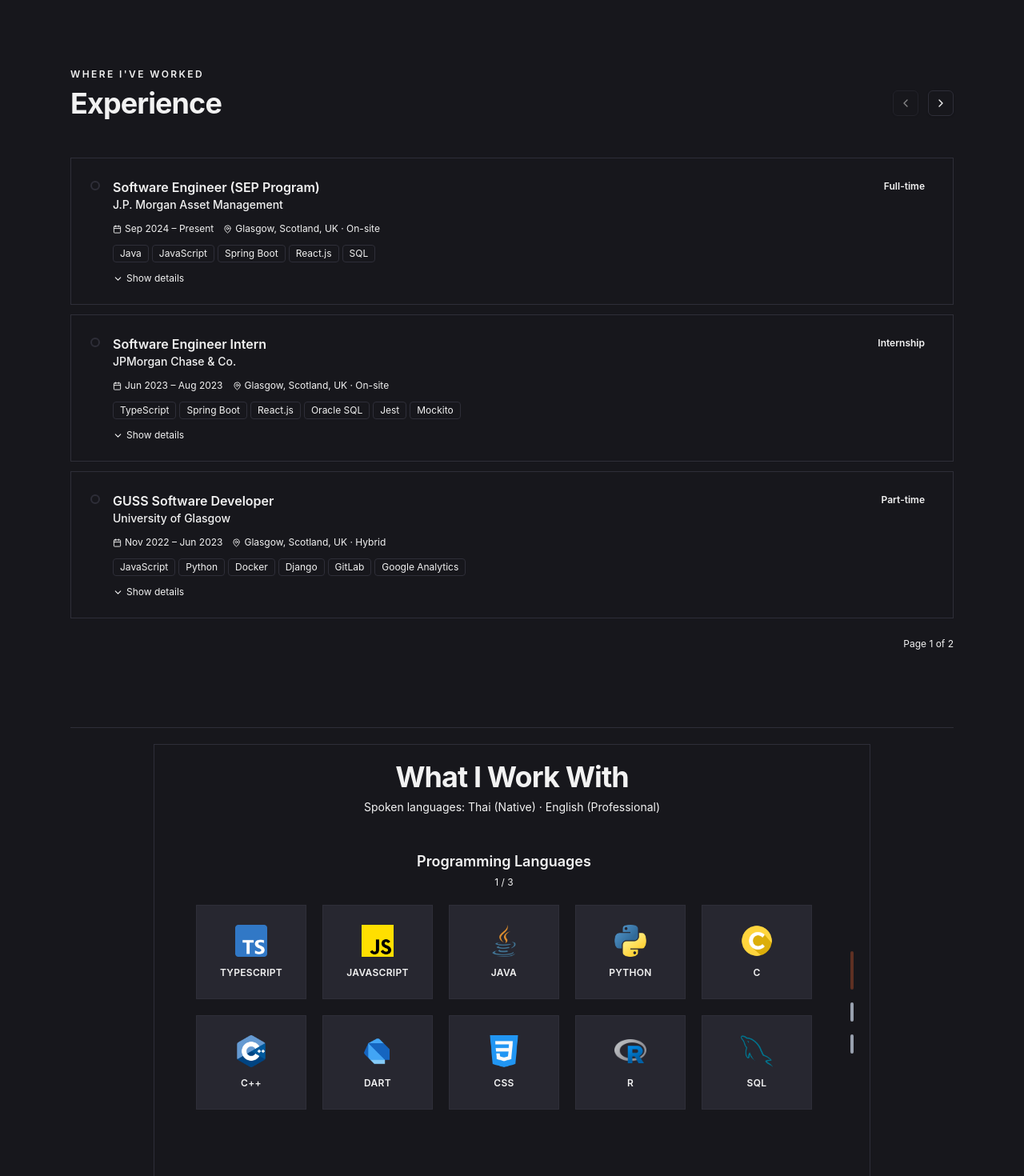
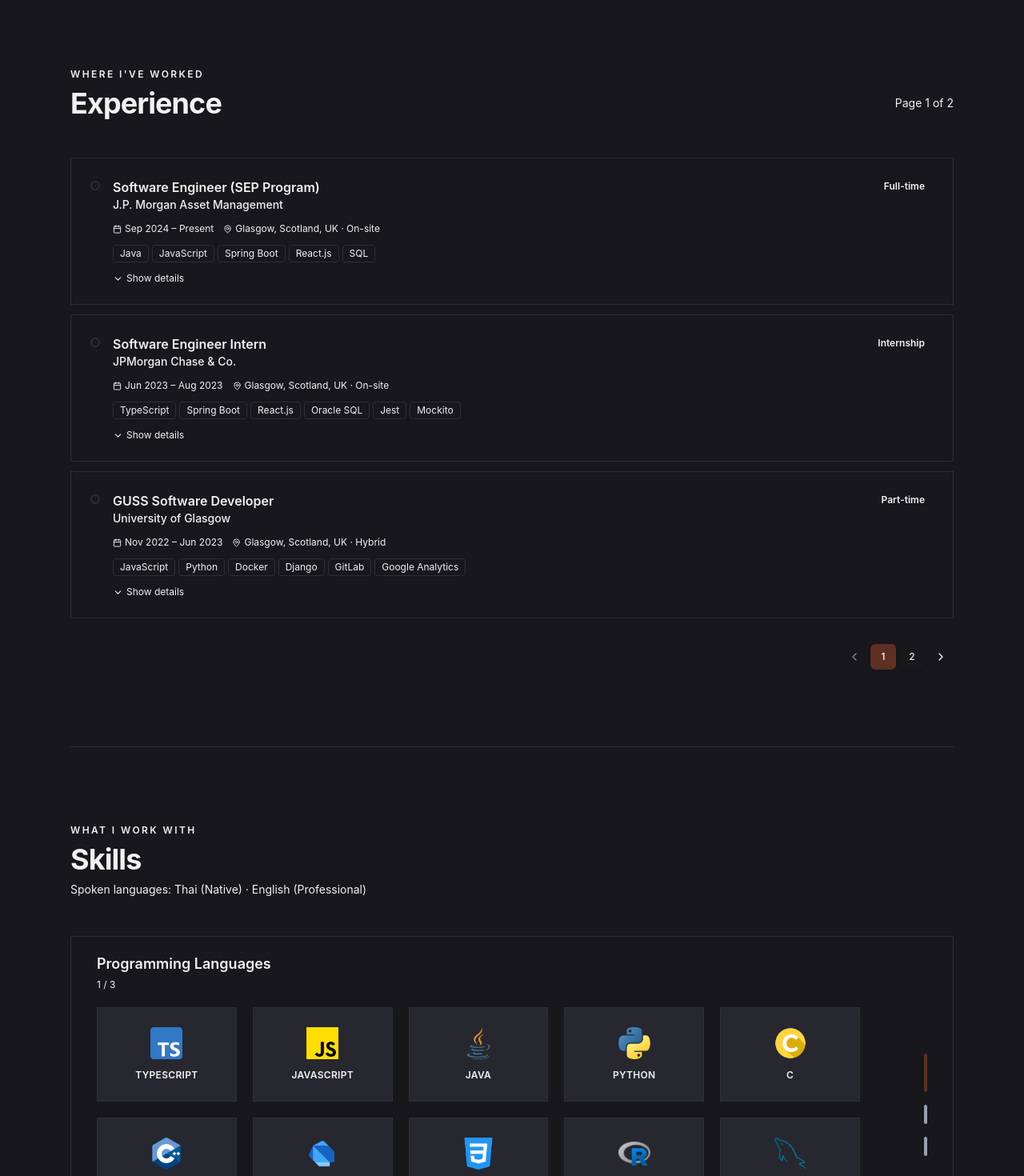
Before and after one commit to Boondirek-Kanjanapongporn/my-website2.0, a React (Vite) app: page / in a window 1280 px wide. Shown: the part 800-2270 px from the top of the page at 80% size. Built offline with nearby package versions, Linux system fonts and the light colour scheme.

Commit message:
add pagination to experiencesection and make skillsbox look better

```diff
--- a/src/components/ExperienceSection.tsx
+++ b/src/components/ExperienceSection.tsx
@@ -113,46 +113,14 @@
         Where I've worked
       </p>
 
-      {/* Header row with pagination */}
+      {/* Header row with page counter */}
       <div className="mb-12 flex items-center justify-between">
         <h2 className="text-3xl font-bold tracking-tight md:text-4xl">
           Experience
         </h2>
-        <div className="flex items-center gap-3">
-          {/* Page dots */}
-          <div className="flex gap-2">
-            {Array.from({ length: totalPages }).map((_, i) => (
-              <button
-                key={i}
-                onClick={() => goTo(i)}
-                className={`rounded-full transition-all duration-300 ${
-                  page === i
-                    ? "bg-foreground h-2 w-6"
-                    : "bg-muted-foreground/40 hover:bg-muted-foreground h-2 w-2"
-                }`}
-              />
-            ))}
-          </div>
-          {/* Prev / Next */}
-          <Button
-            variant="outline"
-            size="icon"
-            className="h-8 w-8"
-            onClick={() => goTo(page - 1)}
-            disabled={page === 0}
-          >
-            <ChevronLeft size={14} />
-          </Button>
-          <Button
-            variant="outline"
-            size="icon"
-            className="h-8 w-8"
-            onClick={() => goTo(page + 1)}
-            disabled={page === totalPages - 1}
-          >
-            <ChevronRight size={14} />
-          </Button>
-        </div>
+        <span className="text-muted-foreground text-sm">
+          Page {page + 1} of {totalPages}
+        </span>
       </div>
 
       {/* Cards */}
@@ -162,10 +130,43 @@
         ))}
       </div>
 
-      {/* Bottom page counter */}
-      <p className="text-muted-foreground mt-6 text-right text-xs">
-        Page {page + 1} of {totalPages}
-      </p>
+      {/* Bottom-right pagination */}
+      <div className="mt-8 flex items-center justify-end gap-1">
+        <Button
+          variant="ghost"
+          size="icon"
+          className="h-8 w-8"
+          onClick={() => goTo(page - 1)}
+          disabled={page === 0}
+        >
+          <ChevronLeft size={14} />
+        </Button>
+
+        {Array.from({ length: totalPages }).map((_, i) => (
+          <Button
+            key={i}
+            size="icon"
+            className={`h-8 w-8 text-xs transition-colors ${
+              page === i
+                ? "bg-[#5e3023] text-white hover:bg-[#4a2419]"
+                : "text-muted-foreground hover:text-foreground hover:bg-accent bg-transparent"
+            }`}
+            onClick={() => goTo(i)}
+          >
+            {i + 1}
+          </Button>
+        ))}
+
+        <Button
+          variant="ghost"
+          size="icon"
+          className="h-8 w-8"
+          onClick={() => goTo(page + 1)}
+          disabled={page === totalPages - 1}
+        >
+          <ChevronRight size={14} />
+        </Button>
+      </div>
     </section>
   );
 }
--- a/src/components/SkillsBox.tsx
+++ b/src/components/SkillsBox.tsx
@@ -85,7 +85,7 @@
       </div>
 
       {/* Right: vertical dash nav */}
-      <div className="flex flex-col items-center justify-center gap-4 py-2">
+      <div className="flex flex-col items-center justify-center gap-4 py-2 px-8">
         {skillGroups.map((_: SkillGroup, i: number) => (
           <button
             key={i}
--- a/src/pages/MainPage.tsx
+++ b/src/pages/MainPage.tsx
@@ -67,17 +67,17 @@
       <ExperienceSection />
 
       {/* ── SKILLS ── */}
-      <section
-        id="skills"
-        className="mb-6 flex flex-col items-center py-5 text-center"
-      >
-        <div className="border-border mx-auto mb-6 flex w-full max-w-4xl flex-col items-center border px-5 py-5 text-center">
-          <h2 className="mb-2 text-3xl font-bold tracking-tight md:text-4xl">
-            What I Work With
-          </h2>
-          <p className="text-muted-foreground mb-6 text-sm">
-            Spoken languages: Thai (Native) · English (Professional)
-          </p>
+      <section id="skills" className="border-b py-24">
+        <p className="text-muted-foreground mb-2 text-xs font-semibold tracking-[0.2em] uppercase">
+          What I work with
+        </p>
+        <h2 className="mb-2 text-3xl font-bold tracking-tight md:text-4xl">
+          Skills
+        </h2>
+        <p className="text-muted-foreground mb-12 text-sm">
+          Spoken languages: Thai (Native) · English (Professional)
+        </p>
+        <div className="border-border border">
           <SkillsBox />
         </div>
       </section>
```
